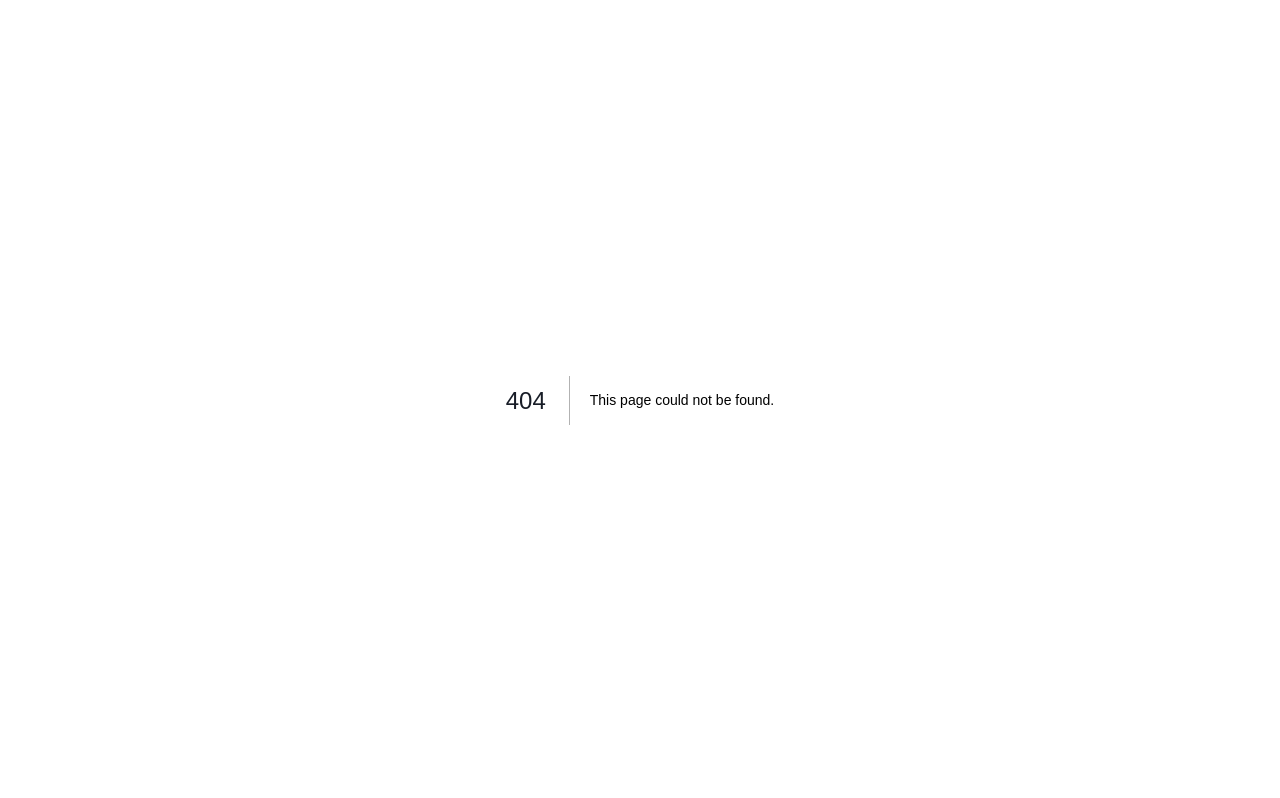
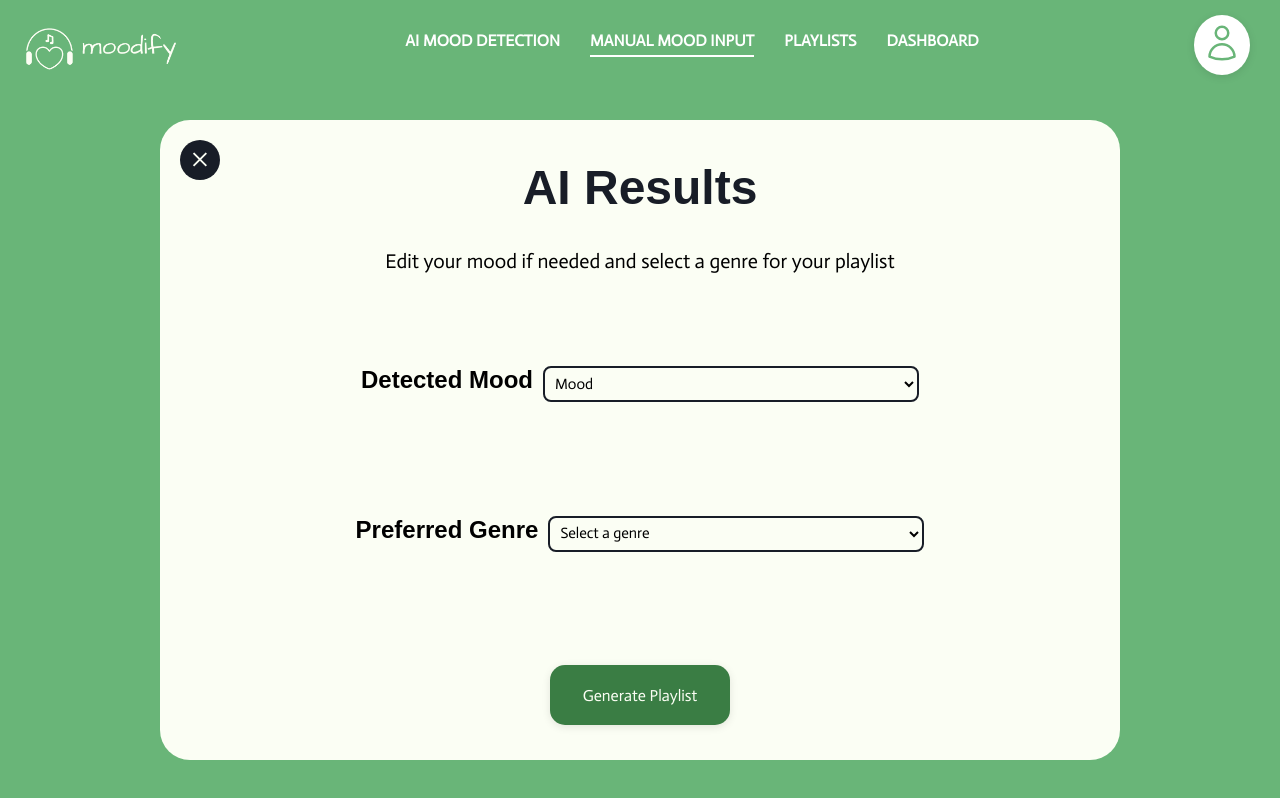
Before and after one commit to DominickLoyola/Software-Engineering-Group-7, a Next.js app in the folder moodify/: page /aiResults in a window 1280 px wide. Before the commit this address had no page. Built offline with nearby package versions, Linux system fonts and the light colour scheme; a web font is replaced by a local one.

Commit message:
playlist results

```diff
--- a/moodify/components/navbar.module.css
+++ b/moodify/components/navbar.module.css
@@ -3,9 +3,10 @@
     align-items: center;
     justify-content: space-between;
     background-color: #69B578;
-    padding: 5px 40px;
     color: white;
     font-family: 'Actor', sans-serif;
+    margin-left: 10px;
+    margin-right: 30px;
   }
 
   .left {
--- a/moodify/components/navbar.tsx
+++ b/moodify/components/navbar.tsx
@@ -10,12 +10,12 @@ export default function Navbar({ activePage }: { activePage: string }) {
                 <Image src="/logo2.png" alt="Moodify Logo" width={180} height={80} />
             </div>
             <div className={styles.center}>
-                <Link href="/ai-mood">
+                <Link href="/aiMood">
                     <span className={activePage === "ai" ? styles.active : ""}>
                         AI MOOD DETECTION
                     </span>
                 </Link>
-                <Link href="/manual-mood">
+                <Link href="/manualMoodInput">
                     <span className={activePage === "manual" ? styles.active : ""}>
                         MANUAL MOOD INPUT
                     </span>
--- /dev/null
+++ b/moodify/src/app/aiResults/page.tsx
@@ -0,0 +1,45 @@
+import Image from "next/image";
+import Link from "next/link";
+import styles from "../page.module.css";
+
+import Navbar from "../../../components/navbar";
+
+export default function manualMoodInput() {
+    return (
+        <div className={styles.pageGreen}>
+            <Navbar activePage="manual" />
+            <main className={styles.main}>
+                <div className={styles.whiteContainer}>
+                    <Link href="/dashboard" className={styles.exit}>×</Link>
+                    <h1 className={styles.title}>AI Results</h1>
+                    <p className={styles.description}>Edit your mood if needed and select a genre for your playlist</p>
+                    <div className={styles.inputSetMood}>
+                        <h2>Detected Mood</h2>
+                        <select className={styles.selectBox}>
+                            <option value="">Mood</option>
+                            <option value="happy">Happy</option>
+                            <option value="sad">Sad</option>
+                            <option value="angry">Angry</option>
+                            <option value="nervous">Nervous</option>
+                        </select>
+                    </div>
+                    <div className={styles.inputSetMood}>
+                        <h2>Preferred Genre</h2>
+                        <select className={styles.selectBox}>
+                            <option value="">Select a genre</option>
+                            <option value="pop">Pop</option>
+                            <option value="rock">Rock</option>
+                            <option value="hiphop">Hip-Hop</option>
+                            <option value="jazz">Jazz</option>
+                            <option value="classical">Classical</option>
+                            <option value="electronic">Electronic</option>
+                            <option value="country">Country</option>
+                            <option value="rnb">R&B</option>
+                        </select>
+                    </div>
+                    <Link href="/playlistResults" className={styles.greenButton}>Generate Playlist</Link>
+                </div>
+            </main>
+        </div>
+    );
+}
--- a/moodify/src/app/page.module.css
+++ b/moodify/src/app/page.module.css
@@ -143,7 +143,7 @@
   width: 100%;
   display: flex;
   justify-content: left;
-  margin-left: 6px;
+  margin-left: 10px;
 }
 
 .viewAccountContainer {
@@ -298,6 +298,9 @@
   position: relative;
   padding: 10px;
   justify-content: space-between;
+  height: 80vh;
+  /* fixed height */
+  overflow-y: auto;
 }
 
 .title {
@@ -316,6 +319,10 @@
   position: absolute;
   top: 20px;
   left: 20px;
+  display: flex;
+  justify-content: center;
+  align-items: center;
+  padding-bottom: 7px;
 }
 
 .description {
@@ -323,6 +330,7 @@
   text-align: center;
   font-family: 'Actor', sans-serif;
   margin-bottom: 50px;
+  margin-top: -30px;
 }
 
 .inputSetMood {
@@ -345,7 +353,9 @@
   font-family: 'Actor', sans-serif;
   cursor: pointer;
   margin-bottom: 25px;
-
+  display: flex;
+  justify-content: center;
+  align-items: center;
 }
 
 .inputBox {
@@ -362,7 +372,7 @@
 }
 
 .selectBox {
-  width: 20%;
+  width: 40%;
   padding: 6px;
   border: 2px solid #181D27;
   border-radius: 8px;
@@ -371,3 +381,95 @@
   cursor: pointer;
   font-family: 'Actor', sans-serif;
 }
+
+.titleInput {
+  text-align: center;
+  background-color: #fefef4;
+  border:none;
+  font-size: 1rem;
+  border-bottom: 2px black solid;
+  width: 50%;
+  height: 50px;
+  color: #254D32;
+  font-family: 'Actor', sans-serif;
+  outline: none;
+}
+
+.songList {
+  width: 100%;
+  display: flex;
+  flex-direction: column;
+  gap: 15px;
+  margin-bottom: 30px;
+  flex: 1;
+  overflow-y: auto;
+}
+
+.songItem {
+  display: flex;
+  align-items: center;
+  background-color: #f4f7e7;
+  border-radius: 12px;
+  padding: 10px 15px;
+  box-shadow: 0 2px 4px rgba(0, 0, 0, 0.1);
+}
+
+.songItem:hover {
+  background-color: #ced0c3;
+}
+
+.heart {
+  font-size: 15px;
+  color: #d44f4f;
+  cursor: pointer;
+  margin-right: 15px;
+  user-select: none;
+}
+
+.songInfo {
+  display: flex;
+  flex-direction: column;
+}
+
+.songName {
+  font-weight: bold;
+  margin: 0;
+}
+
+.artistName {
+  font-size: 12px;
+  color: #555;
+  margin: 0;
+}
+
+.savePlaylistButton {
+  background-color: #3A7D44;
+  color: #FBFEF4;
+  width: 180px;
+  height: 60px;
+  border: none;
+  border-radius: 15px;
+  font-size: 16px;
+  box-shadow: 0 2px 8px rgba(0, 0, 0, 0.1);
+  font-family: 'Actor', sans-serif;
+  cursor: pointer;
+  margin-bottom: 25px;
+  display: flex;
+  justify-content: center;
+  align-items: center;
+}
+
+.saveButton {
+  position: absolute;
+  top: 20px;
+  right: 20px;
+  background-color: #3A7D44;
+  color: #FBFEF4;
+  padding: 10px 20px;
+  border: none;
+  border-radius: 8px;
+  font-size: 1rem;
+  cursor: pointer;
+  font-family: 'Actor', sans-serif;
+  box-shadow: 0 2px 6px rgba(0, 0, 0, 0.1);
+}
```
Also changed, not shown: moodify/src/app/manualMoodInput/page.tsx (+3 -17 lines), moodify/src/app/playlistResults/page.tsx (added, +48 -0 lines).
